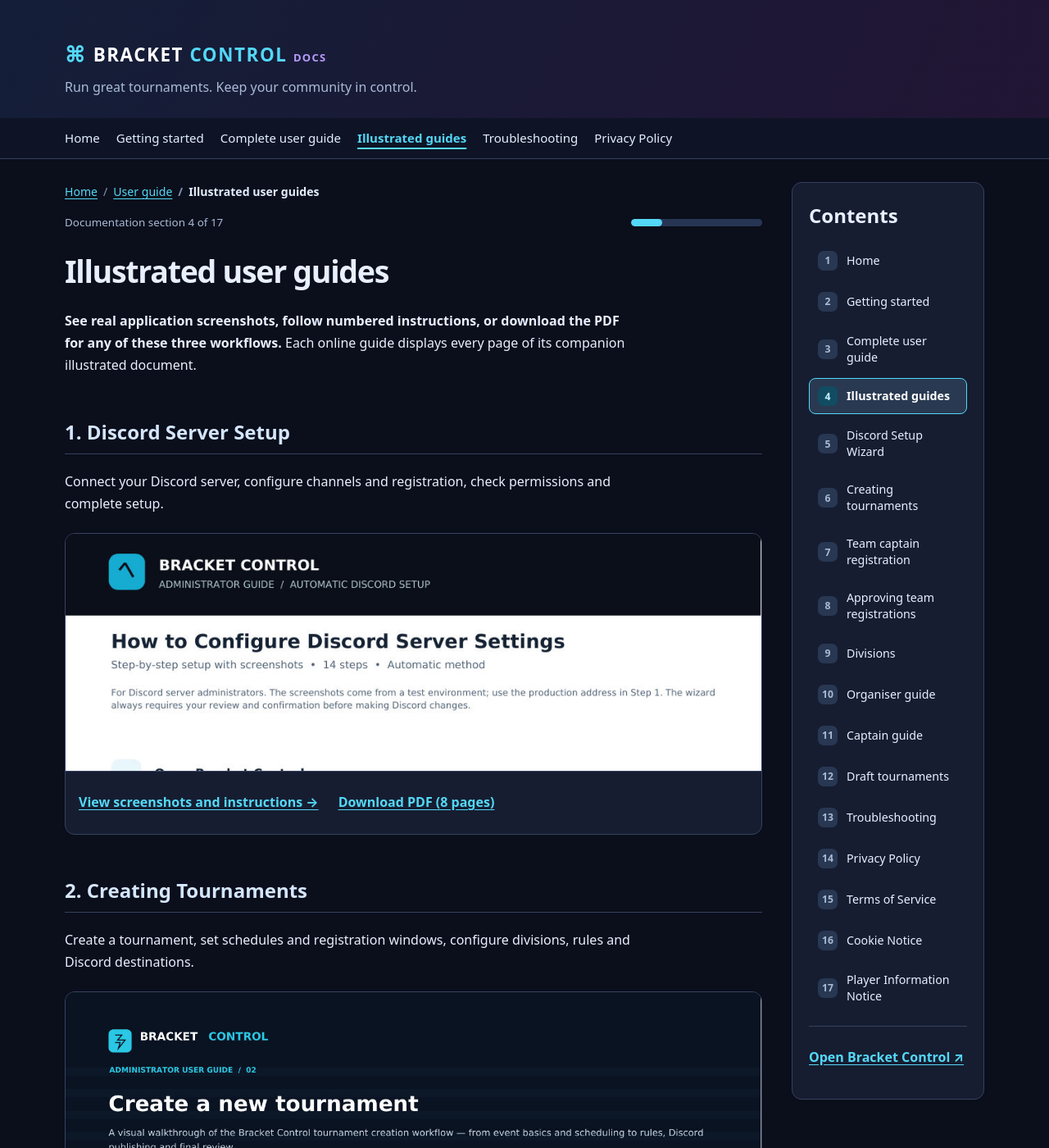
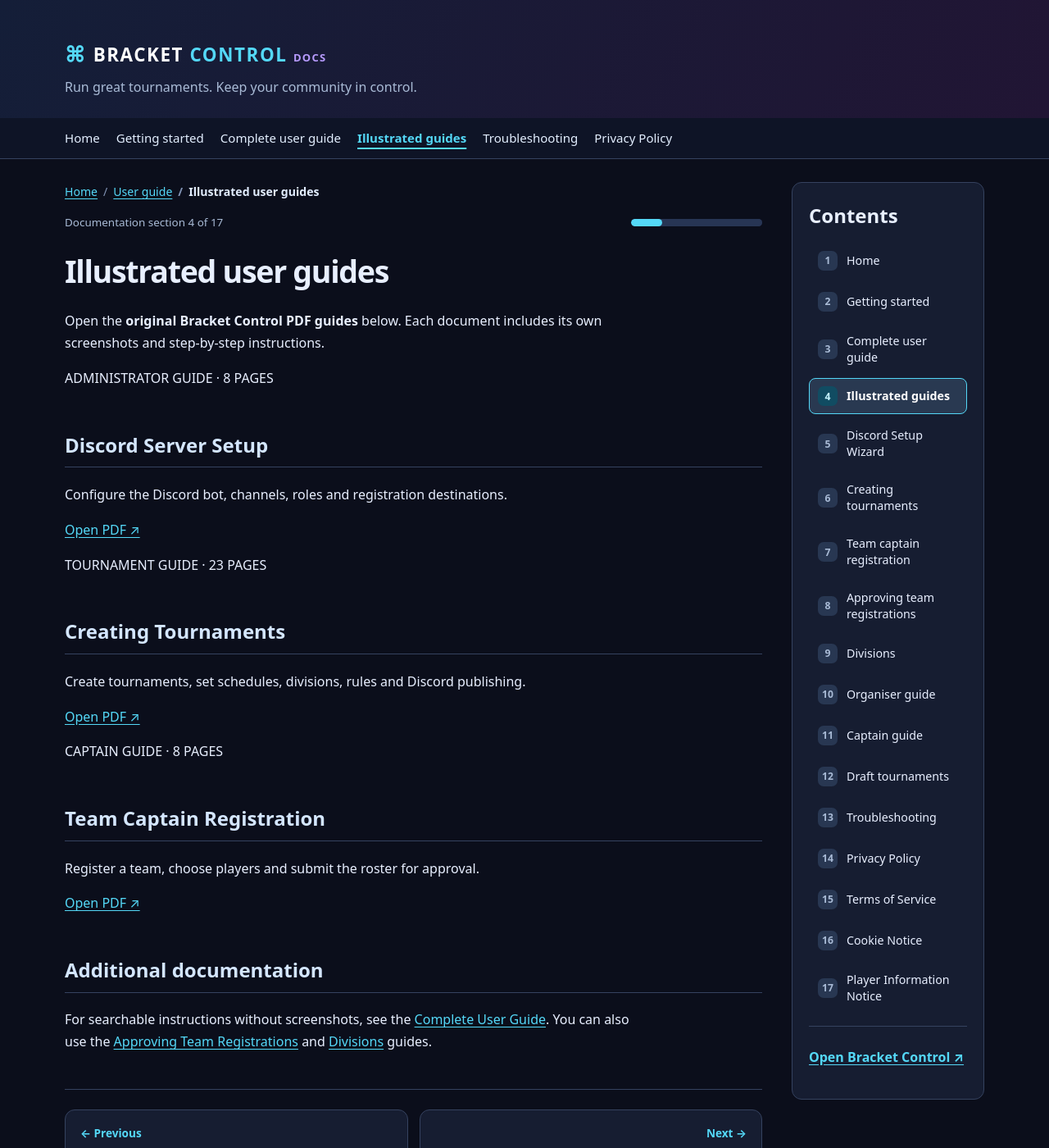
Before and after one commit to dev-dyly/bracket-control-wiki, a Jekyll site: the page built from guides/visual-guides.md, in a window 1280 px wide and 1400 px high. Shown: the whole window at 82% size. Built offline with Jekyll 4.4.1, drawn with Linux system fonts in a browser that asks for light colours; some of the changed text lies outside the part shown.

Commit message:
docs: replace embedded guide images with original PDF links in guides/visual-guides.md

```diff
--- a/guides/visual-guides.md
+++ b/guides/visual-guides.md
@@ -5,54 +5,35 @@ permalink: /guides/visual-guides/
 ---
 # Illustrated user guides
 
-**See real application screenshots, follow numbered instructions, or download the PDF for any of these three workflows.** Each online guide displays every page of its companion illustrated document.
+Open the **original Bracket Control PDF guides** below. Each document includes its own screenshots and step-by-step instructions.
 
-## 1. Discord Server Setup
-
-Connect your Discord server, configure channels and registration, check permissions and complete setup.
-
-<div class="illustrated-guide-card">
-  <a href="{{ '/guides/server-setup/' | relative_url }}" aria-label="Open Discord Server Setup illustrated online guide">
-    <img src="{{ '/assets/guides/server-setup/page-01.jpg' | relative_url }}" loading="lazy" decoding="async" alt="Preview of the Discord Server Setup illustrated guide showing the real Bracket Control interface">
-  </a>
-  <div class="illustrated-guide-actions">
-    <a href="{{ '/guides/server-setup/' | relative_url }}">View screenshots and instructions →</a>
-    <a href="{{ '/assets/guides/server-setup/Bracket_Control_Discord_Server_Setup_Guide.pdf' | relative_url }}">Download PDF (8 pages)</a>
-  </div>
+<div class="pdf-guide-list">
+  <article class="pdf-guide-card">
+    <div>
+      <p class="pdf-guide-kicker">ADMINISTRATOR GUIDE · 8 PAGES</p>
+      <h2>Discord Server Setup</h2>
+      <p>Configure the Discord bot, channels, roles and registration destinations.</p>
+    </div>
+    <a class="pdf-guide-link" href="{{ '/assets/guides/server-setup/Bracket_Control_Discord_Server_Setup_Guide.pdf' | relative_url }}" target="_blank" rel="noopener noreferrer" aria-label="Open original Discord Server Setup PDF">Open PDF ↗</a>
+  </article>
+  <article class="pdf-guide-card">
+    <div>
+      <p class="pdf-guide-kicker">TOURNAMENT GUIDE · 23 PAGES</p>
+      <h2>Creating Tournaments</h2>
+      <p>Create tournaments, set schedules, divisions, rules and Discord publishing.</p>
+    </div>
+    <a class="pdf-guide-link" href="{{ '/assets/guides/tournament-creation/Bracket_Control_Tournament_Creation_User_Guide.pdf' | relative_url }}" target="_blank" rel="noopener noreferrer" aria-label="Open original Creating Tournaments PDF">Open PDF ↗</a>
+  </article>
+  <article class="pdf-guide-card">
+    <div>
+      <p class="pdf-guide-kicker">CAPTAIN GUIDE · 8 PAGES</p>
+      <h2>Team Captain Registration</h2>
+      <p>Register a team, choose players and submit the roster for approval.</p>
+    </div>
+    <a class="pdf-guide-link" href="{{ '/assets/guides/team-registration/Bracket_Control_Team_Registration_User_Guide.pdf' | relative_url }}" target="_blank" rel="noopener noreferrer" aria-label="Open original Team Captain Registration PDF">Open PDF ↗</a>
+  </article>
 </div>
 
-## 2. Creating Tournaments
+## Additional documentation
 
-Create a tournament, set schedules and registration windows, configure divisions, rules and Discord destinations.
-
-<div class="illustrated-guide-card">
-  <a href="{{ '/guides/tournament-creation/' | relative_url }}" aria-label="Open Creating Tournaments illustrated online guide">
-    <img src="{{ '/assets/guides/tournament-creation/page-01.jpg' | relative_url }}" loading="lazy" decoding="async" alt="Preview of the Creating Tournaments illustrated guide showing the real Bracket Control interface">
-  </a>
-  <div class="illustrated-guide-actions">
-    <a href="{{ '/guides/tournament-creation/' | relative_url }}">View screenshots and instructions →</a>
-    <a href="{{ '/assets/guides/tournament-creation/Bracket_Control_Tournament_Creation_User_Guide.pdf' | relative_url }}">Download PDF (23 pages)</a>
-  </div>
-</div>
-
-## 3. Team Captain Registration
-
-Register a team from Discord, add starters and substitutes, review required declarations and submit for approval.
-
-<div class="illustrated-guide-card">
-  <a href="{{ '/guides/team-registration/' | relative_url }}" aria-label="Open Team Captain Registration illustrated online guide">
-    <img src="{{ '/assets/guides/team-registration/page-01.jpg' | relative_url }}" loading="lazy" decoding="async" alt="Preview of the Team Captain Registration illustrated guide showing the real Bracket Control interface">
-  </a>
-  <div class="illustrated-guide-actions">
-    <a href="{{ '/guides/team-registration/' | relative_url }}">View screenshots and instructions →</a>
-    <a href="{{ '/assets/guides/team-registration/Bracket_Control_Team_Registration_User_Guide.pdf' | relative_url }}">Download PDF (8 pages)</a>
-  </div>
-</div>
-
-## Other documentation
-
-- [Complete User Guide]({{ '/guides/user-guide/' | relative_url }})
-- [Approving Team Registrations]({{ '/guides/team-approvals/' | relative_url }})
-- [Adding and Configuring Divisions]({{ '/guides/divisions/' | relative_url }})
-
-Only the current workflow is documented. If controls differ for your server, check your authorised configuration or ask your tournament administrator.
+For searchable instructions without screenshots, see the [Complete User Guide]({{ '/guides/user-guide/' | relative_url }}). You can also use the [Approving Team Registrations]({{ '/guides/team-approvals/' | relative_url }}) and [Divisions]({{ '/guides/divisions/' | relative_url }}) guides.
```
